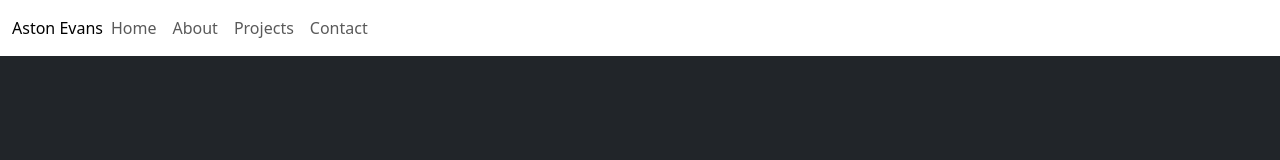
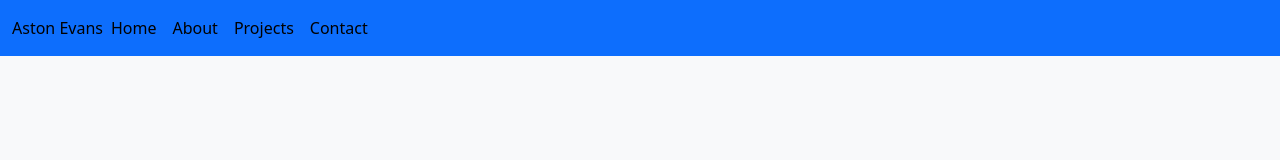
Before and after one commit to aston-evans/portfolio, a website built with webpack: page src/project.html in a window 1280 px wide. Built offline with nearby package versions, Linux system fonts and the light colour scheme.

Commit message:
updated nav bar

```diff
--- a/src/project.html
+++ b/src/project.html
@@ -7,9 +7,9 @@
     <link href="style.css" rel="stylesheet">
 </head>
 
-<body class="bg-dark">
-    <nav class="navbar navbar-expand-lg bg-white">
-        <div class="container-fluid ">
+<body class="bg-light">
+    <nav class="navbar navbar-expand-lg bg-primary">
+        <div class="container-fluid">
             <a class="navbar-brand" href="home.html">Aston Evans</a>
             <button class="navbar-toggler" type="button" data-bs-toggle="collapse"
                 data-bs-target="#navbarSupportedContent" aria-controls="navbarSupportedContent" aria-expanded="false"
@@ -19,16 +19,16 @@
             <div class="collapse navbar-collapse" id="navbarSupportedContent">
                 <ul class="navbar-nav me-auto mb-2 mb-lg-0">
                     <li class="nav-item">
-                        <a class="nav-link" href="/home.html">Home</a>
+                        <a class="nav-link text-black" href="/home.html">Home</a>
                     </li>
                     <li class="nav-item">
-                        <a class="nav-link" href="/about.html">About</a>
+                        <a class="nav-link text-black" href="/about.html">About</a>
                     </li>
                     <li class="nav-item">
-                        <a class="nav-link" href="/project.html">Projects</a>
+                        <a class="nav-link text-black" href="/project.html">Projects</a>
                     </li>
                     <li class="nav-item">
-                        <a class="nav-link" href="/contact.html">Contact</a>
+                        <a class="nav-link text-black" href="/contact.html">Contact</a>
                     </li>
                 </ul>
             </div>
```
